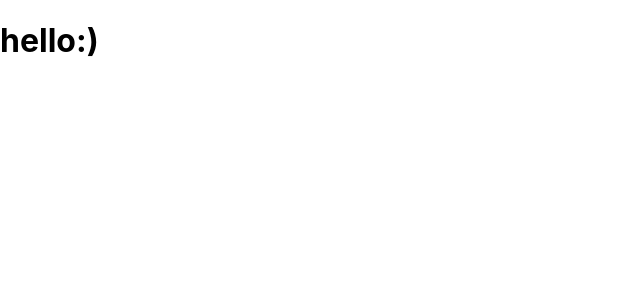
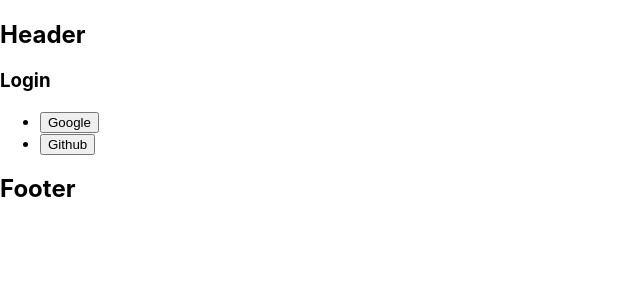
Before and after one commit to AramKim37/CardMaker, a React (Create React App) app: page / in a window 1280 px wide. Shown: the top 300 px of the page, without its empty margins (0-640 px from the left). Built offline with nearby package versions, Linux system fonts and the light colour scheme; no server answers.

Commit message:
setup login

```diff
--- a/src/App.js
+++ b/src/App.js
@@ -1,7 +1,8 @@
 import "./App.css";
+import Login from "./components/login/login";
 
-function App() {
-  return <h1>hello:)</h1>;
+function App({ authService }) {
+  return <Login authService={authService} />;
 }
 
 export default App;
--- /dev/null
+++ b/src/components/footer/footer.jsx
@@ -0,0 +1,5 @@
+import React from "react";
+
+const Footer = (props) => <h1>Footer</h1>;
+
+export default Footer;
--- /dev/null
+++ b/src/components/header/header.jsx
@@ -0,0 +1,5 @@
+import React from "react";
+
+const Header = (props) => <h1>Header</h1>;
+
+export default Header;
--- /dev/null
+++ b/src/components/login/login.jsx
@@ -0,0 +1,29 @@
+import React from "react";
+import Header from "../header/header";
+import Footer from "../footer/footer";
+
+const Login = ({ authService }) => {
+  const onLogin = (event) => {
+    authService.login(event.currentTarget.textContent);
+  };
+  return (
+    <section>
+      <Header />
+      <section>
+        <h1>Login</h1>
+        <ul>
+          <li>
+            <button onClick={onLogin}>Google</button>
+          </li>
+
+          <li>
+            <button onClick={onLogin}>Github</button>
+          </li>
+        </ul>
+      </section>
+      <Footer />
+    </section>
+  );
+};
+
+export default Login;
--- a/src/index.js
+++ b/src/index.js
@@ -2,10 +2,13 @@
 import ReactDOM from "react-dom";
 import "./index.module.css";
 import App from "./App";
+import AuthService from "./service/auth_service";
+
+const authService = new AuthService();
 
 ReactDOM.render(
   <React.StrictMode>
-    <App />
+    <App authService={authService} />
   </React.StrictMode>,
   document.getElementById("root")
 );
--- /dev/null
+++ b/src/service/auth_service.js
@@ -0,0 +1,10 @@
+import firebase from "firebase";
+import firebaseApp from "./firebase";
+class AuthService {
+  login(providerName) {
+    const authProvider = new firebase.auth[`${providerName}AuthProvider`]();
+    return firebaseApp.auth().signInWithPopup(authProvider);
+  }
+}
+
+export default AuthService;
--- /dev/null
+++ b/src/service/firebase.js
@@ -0,0 +1,13 @@
+import firebase from "firebase";
+
+const firebaseConfig = {
+  apiKey: process.env.REACT_APP_FIREBASE_API_KEY,
+  databaseURL: process.env.REACT_APP_FIREBASE_DB_URL,
+  authDomain: process.env.REACT_APP_FIREBASE_AUTH_DOMAIN,
+  projectId: process.env.REACT_APP_FIREBASE_PROJECT_ID,
+};
+
+// Initialize Firebase
+// eslint-disable-next-line no-undef
+const firebaseApp = firebase.initializeApp(firebaseConfig);
+export default firebaseApp;
```
Also changed, not shown: src/components/service/auth_service.js (deleted, +0 -10 lines).
